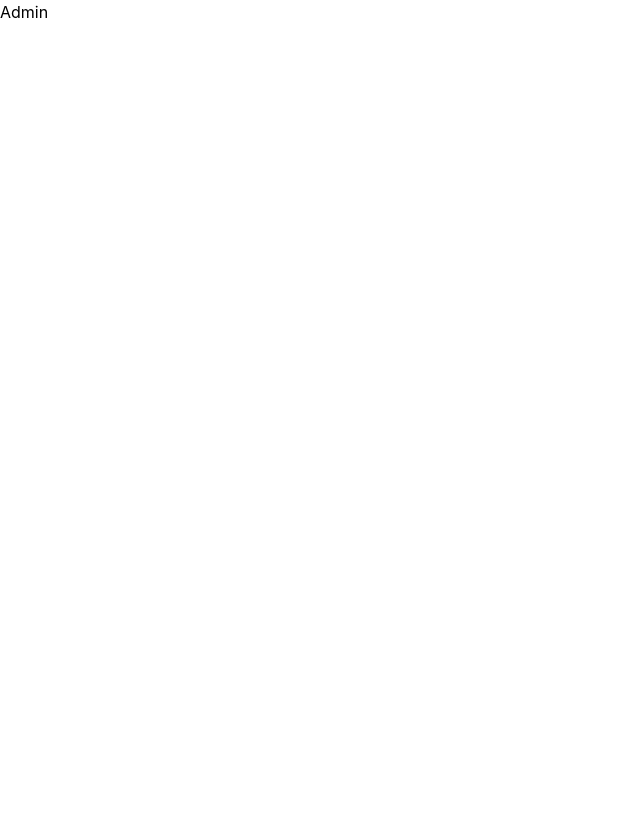
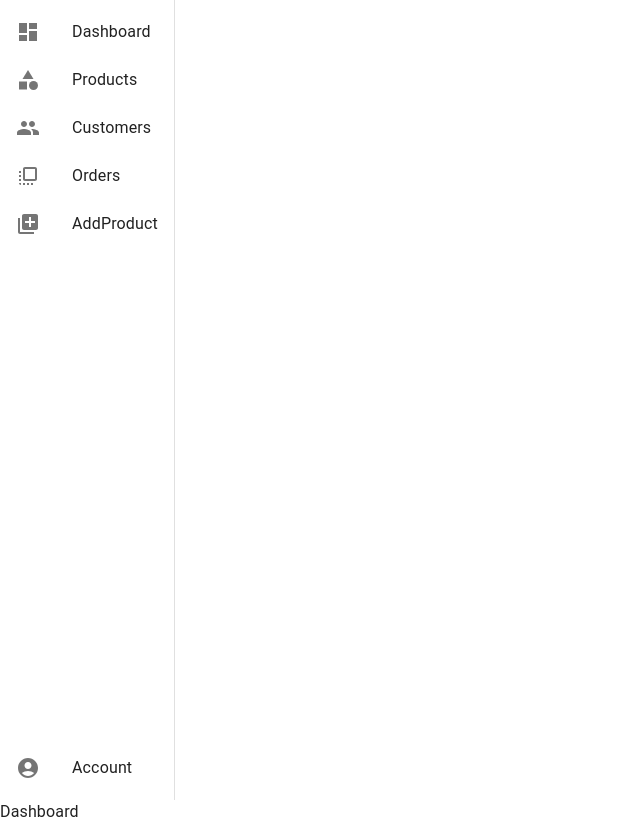
Before and after one commit to amartya2023/StyleHub_frontEnd, a React (Create React App) app: page /admin in a window 1280 px wide. Shown: the whole page, without its empty margins (0-640 px from the left). Before the commit the page ends 800 px from the top, so only its background shows below. Built offline with nearby package versions, Linux system fonts and the light colour scheme.

Commit message:
Designing the admin

```diff
--- a/src/Admin/Admin.jsx
+++ b/src/Admin/Admin.jsx
@@ -1,8 +1,109 @@
-import React from 'react'
+import { Box, CssBaseline, Drawer, List, ListItem, ListItemButton, ListItemIcon, ListItemText, Toolbar, useMediaQuery, useTheme } from '@mui/material'
+import React, { useState } from 'react'
+import { Route, Routes, useNavigate } from 'react-router-dom';
+import EmailIcon from '@mui/icons-material/Email';
+import InboxIcon from '@mui/icons-material/Inbox';
+import DashboardIcon from '@mui/icons-material/Dashboard';
+import CategoryIcon from '@mui/icons-material/Category';
+import PeopleIcon from '@mui/icons-material/People';
+import FlipToFrontIcon from '@mui/icons-material/FlipToFront';
+import QueueIcon from '@mui/icons-material/Queue';
+import AccountCircleIcon from '@mui/icons-material/AccountCircle';
+import Dashboard from './components/Dashboard';
+import CreateProductForm from './components/CreateProductForm';
+import ProductsTable from './components/ProductsTable';
+import OrdersTable from './components/OrdersTable';
+import CustomersTable from './components/CustomersTable';
+
+const menu = [
+    {name: "Dashboard", path: "/admin", icon: <DashboardIcon/>},
+    {name: "Products", path: "/admin/products", icon: <CategoryIcon/>},
+    {name: "Customers", path: "/admin/customers", icon: <PeopleIcon/>},
+    {name: "Orders", path: "/admin/orders", icon: <FlipToFrontIcon/>},
+    {name: "AddProduct", path: "/admin/product/create", icon: <QueueIcon/>},
+    // {name: "", path: " "},
+]
 
 const Admin = () => {
+
+  const theme = useTheme();
+  const isLargeScreen = useMediaQuery(theme.breakpoints.up("lg"));
+  const [sideBarVisible, setSideBarVisible] = useState(false);
+  const navigate = useNavigate();
+
+  const drawer = (
+    <Box
+      sx={{
+        overflow: "auto",
+        display: "flex",
+        flexDirection: "column",
+        justifyContent: "space-between",
+        height: "100%"
+      }}
+    >
+      <>
+      {/* {isLargeScreen && <Toolbar />} */}
+      <List>
+        {menu.map((item,index) => <ListItem key={item.name} disablePadding onClick={()=>navigate(item.path)}>
+          <ListItemButton>
+            <ListItemIcon>
+              {item.icon}
+            </ListItemIcon>
+            <ListItemText>{item.name}</ListItemText>
+          </ListItemButton>
+        </ListItem>)}
+      </List>
+      </>
+
+
+      <List>
+        <ListItem disablePadding>
+          <ListItemButton>
+            <ListItemIcon>
+              <AccountCircleIcon />
+            </ListItemIcon>
+            <ListItemText>Account</ListItemText>
+          </ListItemButton>
+        </ListItem>
+      </List>
+
+    </Box>
+  )
+
   return (
-    <div>Admin</div>
+    <div>
+
+      <Box sx={{display:`${isLargeScreen} ? "flex":"block"`}}>
+        <CssBaseline/>
+
+        <Drawer
+          variant='permanent'
+          sx={{
+            height: "100vh",
+            width: 240,
+            flexShrink:0
+          }}
+        >
+          {drawer}
+        </Drawer>
+
+        <Box>
+
+          <Routes>
+
+            <Route path='/' element={<Dashboard />} />
+            <Route path='/product/create' element={<CreateProductForm />} />
+            <Route path='/products' element={<ProductsTable />} />
+            <Route path='/orders' element={<OrdersTable />} />
+            <Route path='/customers' element={<CustomersTable />} />
+
+          </Routes>
+
+        </Box>
+
+      </Box>
+
+    </div>
   )
 }
 
--- /dev/null
+++ b/src/Admin/components/CreateProductForm.jsx
@@ -0,0 +1,9 @@
+import React from 'react'
+
+const CreateProductForm = () => {
+  return (
+    <div>CreateProductForm</div>
+  )
+}
+
+export default CreateProductForm
--- /dev/null
+++ b/src/Admin/components/CustomersTable.jsx
@@ -0,0 +1,9 @@
+import React from 'react'
+
+const CustomersTable = () => {
+  return (
+    <div>CustomersTable</div>
+  )
+}
+
+export default CustomersTable
--- /dev/null
+++ b/src/Admin/components/Dashboard.jsx
@@ -0,0 +1,9 @@
+import React from 'react'
+
+const Dashboard = () => {
+  return (
+    <div>Dashboard</div>
+  )
+}
+
+export default Dashboard
--- /dev/null
+++ b/src/Admin/components/OrdersTable.jsx
@@ -0,0 +1,9 @@
+import React from 'react'
+
+const OrdersTable = () => {
+  return (
+    <div>OrdersTable</div>
+  )
+}
+
+export default OrdersTable
--- /dev/null
+++ b/src/Admin/components/ProductsTable.jsx
@@ -0,0 +1,9 @@
+import React from 'react'
+
+const ProductsTable = () => {
+  return (
+    <div>ProductsTable</div>
+  )
+}
+
+export default ProductsTable
--- a/src/Routers/AdminRouters.jsx
+++ b/src/Routers/AdminRouters.jsx
@@ -6,7 +6,7 @@ const AdminRouters = () => {
   return (
     <div>
         <Routes>
-            <Route path='/' element={<Admin />} />
+            <Route path='/*' element={<Admin />} />
         </Routes>
     </div>
   )
--- a/src/Routers/CustomerRouters.jsx
+++ b/src/Routers/CustomerRouters.jsx
@@ -37,7 +37,6 @@ const CustomerRouters = () => {
           <Route path='/about-us' element={<AboutUs />} />
           <Route path='/privacy' element={<Privacy />} />
 
-
         </Routes>
         <div>
             <Footer />
```
Also changed, not shown: src/App.js (+10 -10 lines).
